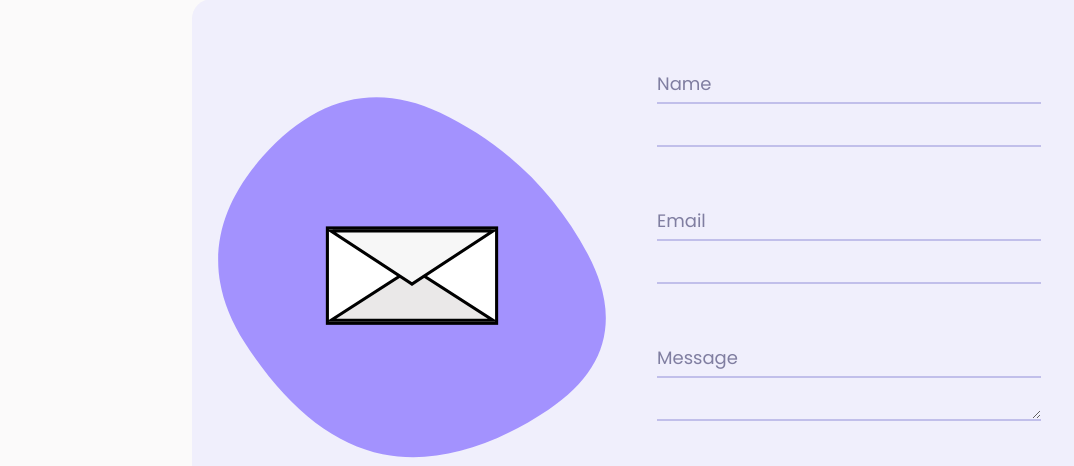
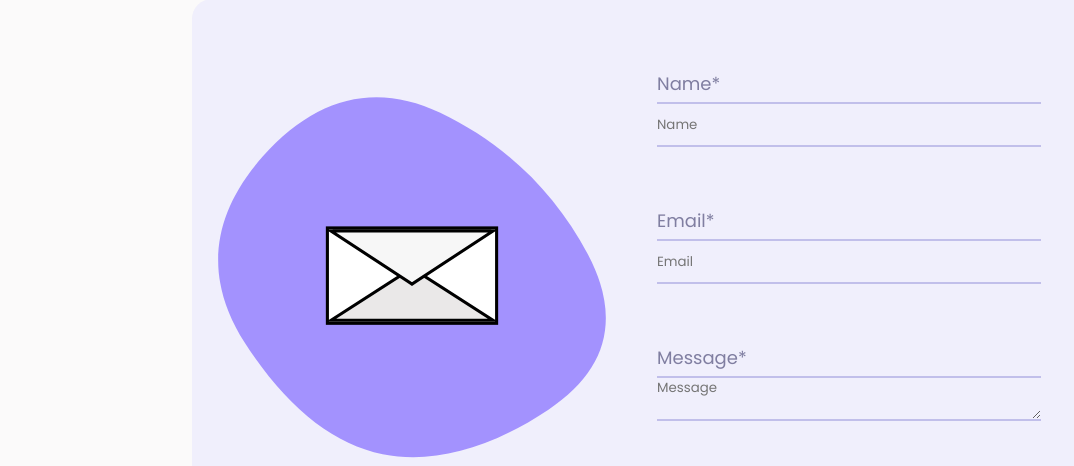
Before and after one commit to Vincent1Vincent2/PortfolioV2, a plain HTML site: page contact.html in a window 1280 px wide. Shown: the part 226-692 px from the top of the page, without its empty margins (0-1074 px from the left). Drawn offline with Linux system fonts and the light colour scheme.

Commit message:
Made from inputs requierd

```diff
--- a/contact.html
+++ b/contact.html
@@ -364,16 +364,23 @@
           </div>
           <form class="hiddenRight" action="">
             <div class="fromGroup">
-              <label for="strName">Name</label>
-              <input type="text" />
+              <label for="strName">Name*</label>
+              <input placeholder="Name" type="text" required />
             </div>
             <div>
-              <label for="">Email</label>
-              <input type="email" />
+              <label for="">Email*</label>
+              <input placeholder="Email" type="email" required />
             </div>
             <div>
-              <label for="message">Message</label>
-              <textarea name="message" id="" cols="40" rows="15"></textarea>
+              <label for="message">Message*</label>
+              <textarea
+                placeholder="Message"
+                name="message"
+                id=""
+                cols="40"
+                rows="15"
+                required
+              ></textarea>
             </div>
             <button class="submitButton" type="submit">SEND</button>
           </form>
```
